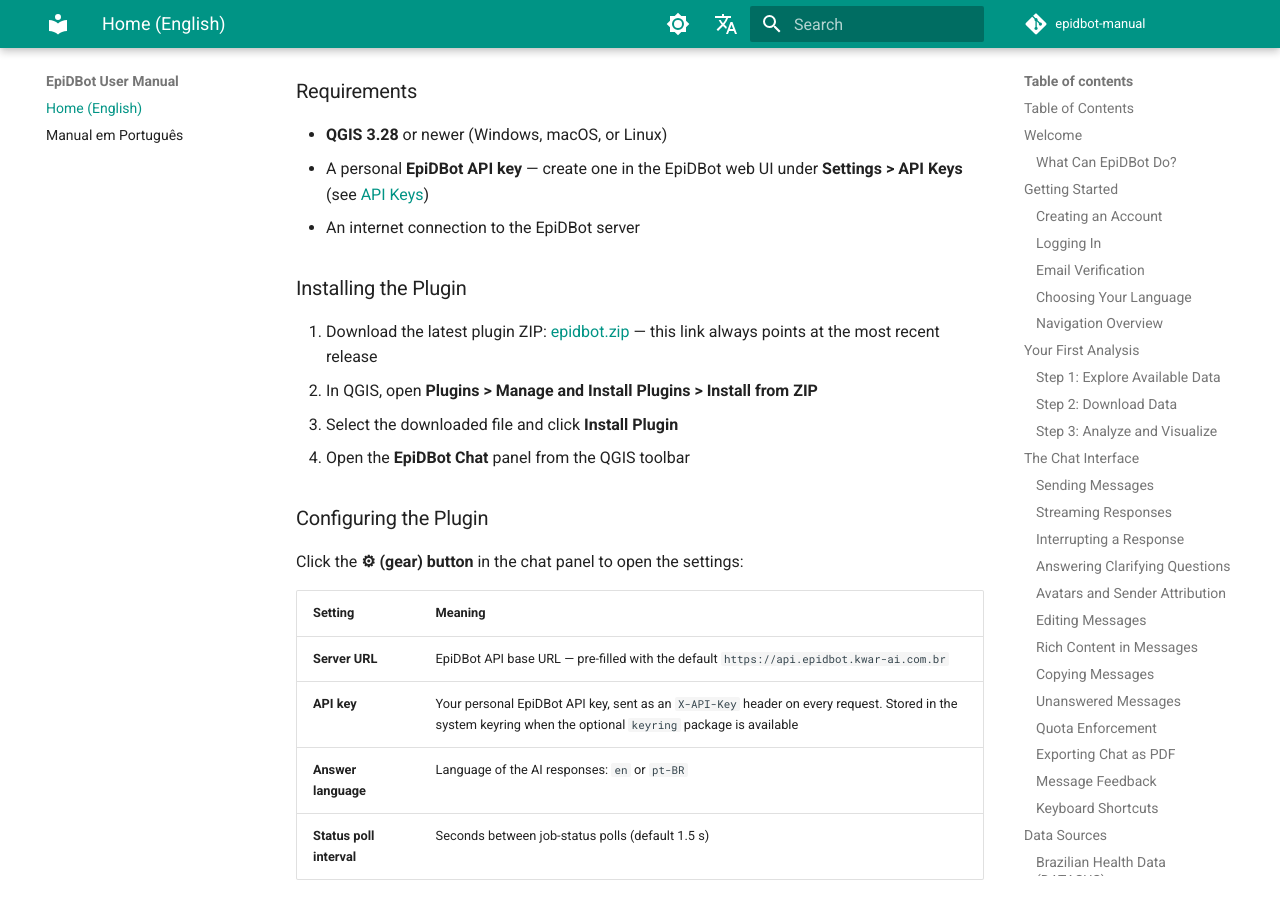
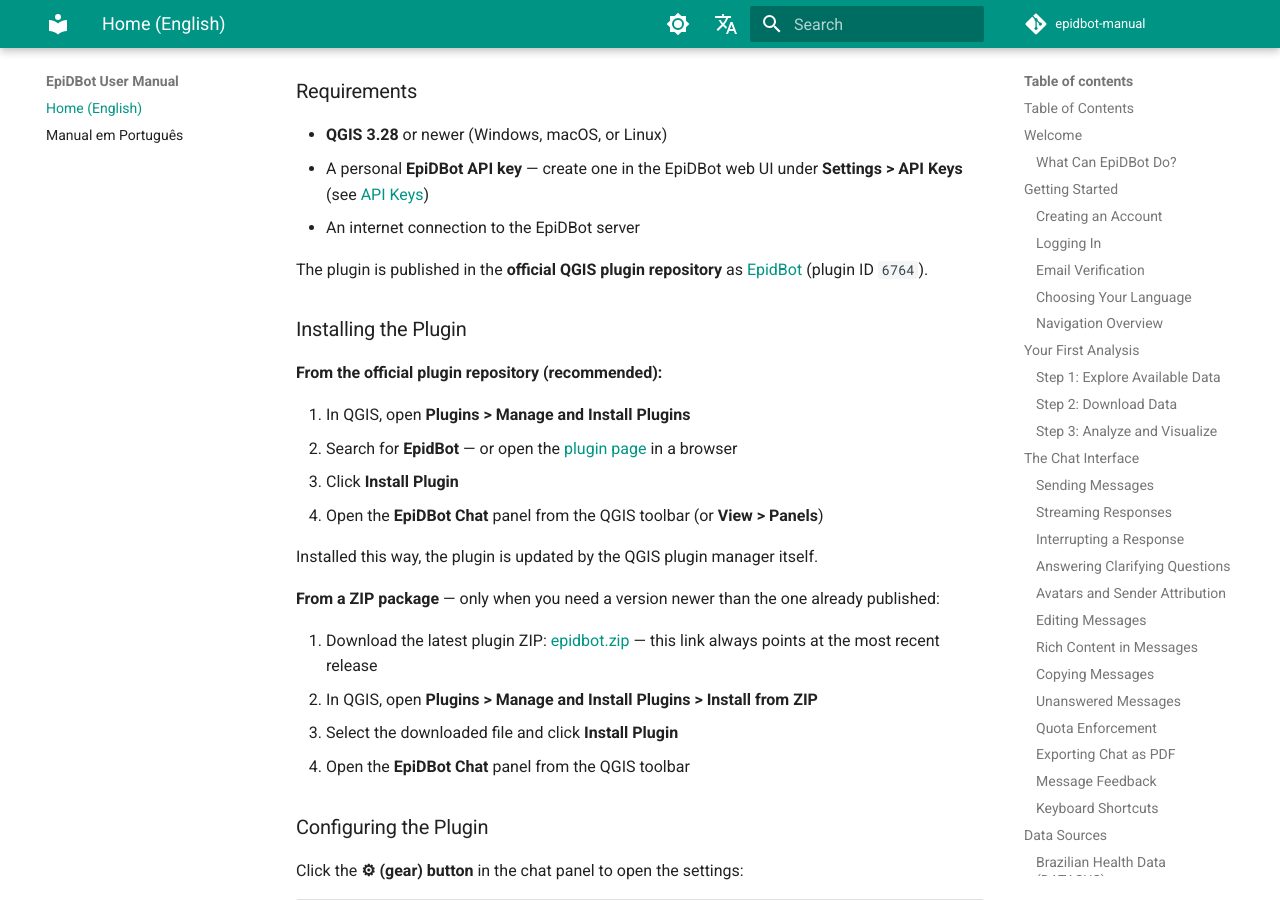
Before and after one commit to Deeplearn-PeD/epidbot-manual, an MkDocs documentation site: the page built from docs/index.md, in a window 1280 px wide and 900 px high, scrolled down 27273 px. Built offline with MkDocs 1.6.1 and Material for MkDocs 9.7.7, drawn with Linux system fonts in a browser that asks for light colours; comment, search, counter and statistics services are not loaded; some of the changed text lies outside the part shown.

Commit message:
docs: install the QGIS plugin from the official repository

```diff
--- a/docs/index.md
+++ b/docs/index.md
@@ -643,7 +643,20 @@
 - A personal **EpiDBot API key** — create one in the EpiDBot web UI under **Settings > API Keys** (see [API Keys](#api-keys))
 - An internet connection to the EpiDBot server
 
+The plugin is published in the **official QGIS plugin repository** as [EpidBot](https://plugins.qgis.org/plugins/epidbot/) (plugin ID `6764`).
+
 ### Installing the Plugin
+
+**From the official plugin repository (recommended):**
+
+1. In QGIS, open **Plugins > Manage and Install Plugins**
+2. Search for **EpidBot** — or open the [plugin page](https://plugins.qgis.org/plugins/epidbot/) in a browser
+3. Click **Install Plugin**
+4. Open the **EpiDBot Chat** panel from the QGIS toolbar (or **View > Panels**)
+
+Installed this way, the plugin is updated by the QGIS plugin manager itself.
+
+**From a ZIP package** — only when you need a version newer than the one already published:
 
 1. Download the latest plugin ZIP: [epidbot.zip](https://github.com/Deeplearn-PeD/epidbot-qgis-plugin/releases/latest/download/epidbot.zip) — this link always points at the most recent release
 2. In QGIS, open **Plugins > Manage and Install Plugins > Install from ZIP**
```
Also changed, not shown: other parts of docs/index.md (+1 -1 lines), docs/manual-pt.md (+14 -1 lines).
